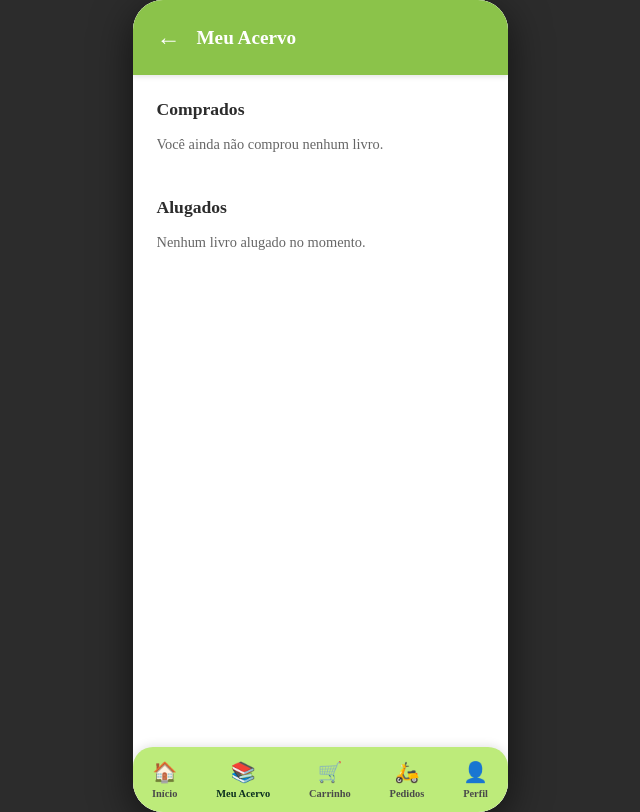
After one commit to DanDdC/Projeto-IHC, a Django app: page /acervo/ in a window 1280 px wide. The commit adds this page. Shown: the whole page, without its empty margins (320-960 px from the left). Run offline with Django 5.2, Linux system fonts and the light colour scheme.

Commit message:
Add acervo view, template and nav links
Introduce an "acervo" (library) feature: add acervo_view to transfer cart items into a session-based acervo when clearing the cart and to display purchased vs. rented books. Register the new URL route and add acervo.html template to render the user's collection. Update bottom navigation in home, carrinho, livraria_detail and search templates to link to the new acervo page. Also include related session handling adjustments in limpar_carrinho_view.

```diff
--- a/core/urls.py
+++ b/core/urls.py
@@ -16,6 +16,7 @@ urlpatterns = [
     path('carrinho/limpar/', views.limpar_carrinho_view, name='limpar_carrinho'),
     path('entrega/', views.entrega_view, name='entrega'),
     path('livraria/<int:livraria_id>/', views.livraria_detail_view, name='livraria_detail'),
+    path('acervo/', views.acervo_view, name='acervo_view'),
 ]
 
 if settings.DEBUG:
--- a/gekkoteca/views.py
+++ b/gekkoteca/views.py
@@ -101,11 +101,41 @@ def pagamento_view(request):
     return render(request, 'pagamento.html', context)
 
 def limpar_carrinho_view(request):
-    # Remove o carrinho da sessão se ele existir
+    # Antes de apagar o carrinho, vamos transferir os livros para o "acervo"
     if 'carrinho' in request.session:
+
+        # Cria a "mochila" do acervo se ela ainda não existir na sessão
+        if 'acervo' not in request.session:
+            request.session['acervo'] = []
+
+        # Pega cada livro do carrinho e guarda no acervo
+        for item in request.session['carrinho']:
+            request.session['acervo'].append(item)
+
+        # Agora sim, apaga o carrinho
         del request.session['carrinho']
         request.session.modified = True
+
     return JsonResponse({'status': 'sucesso'})
+
+def acervo_view(request):
+    # Pega tudo o que foi guardado no acervo durante as compras passadas
+    acervo_session = request.session.get('acervo', [])
+
+    # Separa os IDs dos livros de acordo com o tipo escolhido na hora da compra
+    ids_comprados = [item['livro_id'] for item in acervo_session if item['tipo'].lower() == 'comprar']
+    ids_alugados = [item['livro_id'] for item in acervo_session if item['tipo'].lower() == 'alugar']
+
+    # Vai ao banco de dados buscar as informações completas (capa, título) desses IDs
+    # O comando "id__in" garante que ele traga todos os livros de uma vez, ignorando duplicatas
+    livros_comprados = Livro.objects.filter(id__in=ids_comprados)
+    livros_alugados = Livro.objects.filter(id__in=ids_alugados)
+
+    context = {
+        'livros_comprados': livros_comprados,
+        'livros_alugados': livros_alugados,
+    }
+    return render(request, 'acervo.html', context)
 
 def entrega_view(request):
     return render(request, 'entrega.html')
--- /dev/null
+++ b/templates/acervo.html
@@ -0,0 +1,139 @@
+{% load static %}
+<!DOCTYPE html>
+<html lang="pt-PT">
+<head>
+    <meta charset="UTF-8">
+    <meta name="viewport" content="width=device-width, initial-scale=1.0">
+    <title>GekkoTeca - Meu Acervo</title>
+    <link rel="stylesheet" href="{% static 'css/style.css' %}">
+    <link href="https://fonts.googleapis.com/css2?family=Poppins:wght@400;500;600;700&display=swap" rel="stylesheet">
+    <style>
+        .mobile-simulator {
+            position: relative;
+            overflow: hidden;
+            display: flex;
+            flex-direction: column;
+        }
+
+        .mobile-content {
+            flex: 1;
+            overflow-y: auto;
+            -ms-overflow-style: none;
+            scrollbar-width: none;
+            background-color: #ffffff; /* Fundo branco para a página de acervo */
+            display: flex;
+            flex-direction: column;
+            padding-bottom: 70px;
+        }
+        .mobile-content::-webkit-scrollbar { display: none; }
+
+        /* Cabeçalho verde padrão do topo */
+        .acervo-header {
+            background-color: #8bc34a;
+            padding: 1.5rem;
+            display: flex;
+            align-items: center;
+            gap: 1rem;
+            box-shadow: 0 2px 5px rgba(0,0,0,0.1);
+            position: sticky;
+            top: 0;
+            z-index: 10;
+        }
+
+        .acervo-title {
+            color: #ffffff;
+            font-size: 1.2rem;
+            font-weight: 600;
+            margin: 0;
+        }
+
+        .btn-voltar {
+            color: #ffffff;
+            font-size: 1.5rem;
+            text-decoration: none;
+            display: flex;
+            align-items: center;
+        }
+
+        /* Seções de livros */
+        .acervo-container {
+            padding: 1.5rem;
+        }
+
+        .categoria-section { margin-bottom: 2rem; }
+        .categoria-titulo {
+            font-size: 1.1rem;
+            font-weight: 600;
+            margin-bottom: 1rem;
+            color: #2c2c2c;
+        }
+    </style>
+</head>
+<body class="home-body">
+    <div class="mobile-simulator">
+        <div class="mobile-content">
+
+            <div class="acervo-header">
+                <a href="javascript:history.back()" class="btn-voltar">&#8592;</a>
+                <h1 class="acervo-title">Meu Acervo</h1>
+            </div>
+
+            <div class="acervo-container">
+                <div class="categoria-section">
+                    <h3 class="categoria-titulo">Comprados</h3>
+                    <div class="book-grid">
+                        {% for livro in livros_comprados %}
+                        <a href="{% url 'livro_detail' livro.id %}" class="book-card" style="text-decoration: none; display: block;">
+                            {% if livro.capa %}
+                                <img src="{{ livro.capa.url }}" alt="{{ livro.titulo }}" class="book-img">
+                            {% else %}
+                                <img src="{% static 'IMG/L_rezende.png' %}" alt="{{ livro.titulo }}" class="book-img">
+                            {% endif %}
+                        </a>
+                        {% empty %}
+                            <p style="color: #666; font-size: 0.9rem;">Você ainda não comprou nenhum livro.</p>
+                        {% endfor %}
+                    </div>
+                </div>
+
+                <div class="categoria-section">
+                    <h3 class="categoria-titulo">Alugados</h3>
+                    <div class="book-grid">
+                        {% for livro in livros_alugados %}
+                        <a href="{% url 'livro_detail' livro.id %}" class="book-card" style="text-decoration: none; display: block;">
+                            {% if livro.capa %}
+                                <img src="{{ livro.capa.url }}" alt="{{ livro.titulo }}" class="book-img">
+                            {% else %}
+                                <img src="{% static 'IMG/L_rezende.png' %}" alt="{{ livro.titulo }}" class="book-img">
+                            {% endif %}
+                        </a>
+                        {% empty %}
+                            <p style="color: #666; font-size: 0.9rem;">Nenhum livro alugado no momento.</p>
+                        {% endfor %}
+                    </div>
+                </div>
+            </div>
+
+        </div>
+
+        <nav class="bottom-nav">
+            <a href="{% url 'home' %}" class="nav-item">
+                <span style="font-size: 20px;">🏠</span>Início
+            </a>
+            <a href="{% url 'acervo_view' %}" class="nav-item active">
+                <span style="font-size: 20px;">📚</span>Meu Acervo
+            </a>
+            <a href="{% url 'carrinho_view' %}" class="nav-item">
+                <span style="font-size: 20px;">🛒</span>Carrinho
+            </a>
+            <a href="#" class="nav-item">
+                <span style="font-size: 20px;">🛵</span>Pedidos
+            </a>
+            <a href="#" class="nav-item">
+                <span style="font-size: 20px;">👤</span>Perfil
+            </a>
+        </nav>
+
+    </div>
+</body>
+</html>
--- a/templates/carrinho.html
+++ b/templates/carrinho.html
@@ -68,7 +68,7 @@
 
         <nav class="bottom-nav">
             <a href="{% url 'home' %}" class="nav-item"><span style="font-size: 20px;">🏠</span>Início</a>
-            <a href="#" class="nav-item"><span style="font-size: 20px;">📚</span>Meu Acervo</a>
+            <a href="{% url 'acervo_view' %}" class="nav-item"><span style="font-size: 20px;">📚</span>Meu Acervo</a>
             <a href="{% url 'carrinho_view' %}" class="nav-item active"><span style="font-size: 20px;">🛒</span>Carrinho</a>
             <a href="#" class="nav-item"><span style="font-size: 20px;">🛵</span>Pedidos</a>
             <a href="#" class="nav-item"><span style="font-size: 20px;">👤</span>Perfil</a>
--- a/templates/home.html
+++ b/templates/home.html
@@ -127,10 +127,7 @@
                 <span style="font-size: 20px;">🏠</span>
                 Início
             </a>
-            <a href="#" class="nav-item">
-                <span style="font-size: 20px;">📚</span>
-                Meu Acervo
-            </a>
+            <a href="{% url 'acervo_view' %}" class="nav-item"><span style="font-size: 20px;">📚</span>Meu Acervo</a>
             <a href="{% url 'carrinho_view' %}" class="nav-item"><span style="font-size: 20px;">🛒</span>Carrinho</a>
             <a href="#" class="nav-item">
                 <span style="font-size: 20px;">🛵</span>
--- a/templates/livraria_detail.html
+++ b/templates/livraria_detail.html
@@ -162,10 +162,7 @@
 
         <nav class="bottom-nav">
             <a href="{% url 'home' %}" class="nav-item"><span style="font-size: 20px;">🏠</span>Início</a>
-            <a href="#" class="nav-item">
-                <span style="font-size: 20px;">📚</span>
-                Meu Acervo
-            </a>
+            <a href="{% url 'acervo_view' %}" class="nav-item"><span style="font-size: 20px;">📚</span>Meu Acervo</a>
             <a href="{% url 'carrinho_view' %}" class="nav-item"><span style="font-size: 20px;">🛒</span>Carrinho</a>
             <a href="#" class="nav-item">
                 <span style="font-size: 20px;">🛵</span>
--- a/templates/search.html
+++ b/templates/search.html
@@ -72,7 +72,7 @@
 
         <nav class="bottom-nav">
             <a href="{% url 'home' %}" class="nav-item active"><span style="font-size: 20px;">🏠</span>Início</a>
-            <a href="#" class="nav-item"><span style="font-size: 20px;">📚</span>Meu Acervo</a>
+            <a href="{% url 'acervo_view' %}" class="nav-item"><span style="font-size: 20px;">📚</span>Meu Acervo</a>
             <a href="{% url 'carrinho_view' %}" class="nav-item"><span style="font-size: 20px;">🛒</span>Carrinho</a>
             <a href="#" class="nav-item"><span style="font-size: 20px;">🛵</span>Pedidos</a>
             <a href="#" class="nav-item"><span style="font-size: 20px;">👤</span>Perfil</a>
```
Also changed, not shown: db.sqlite3.
